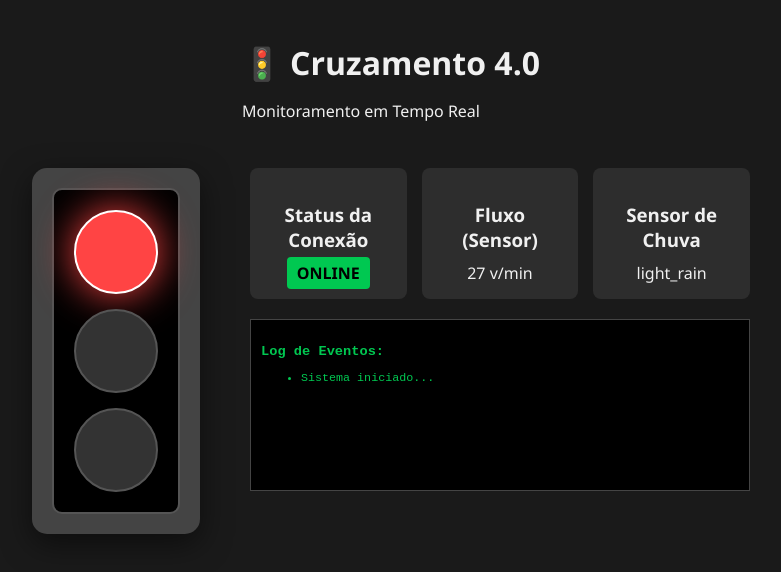
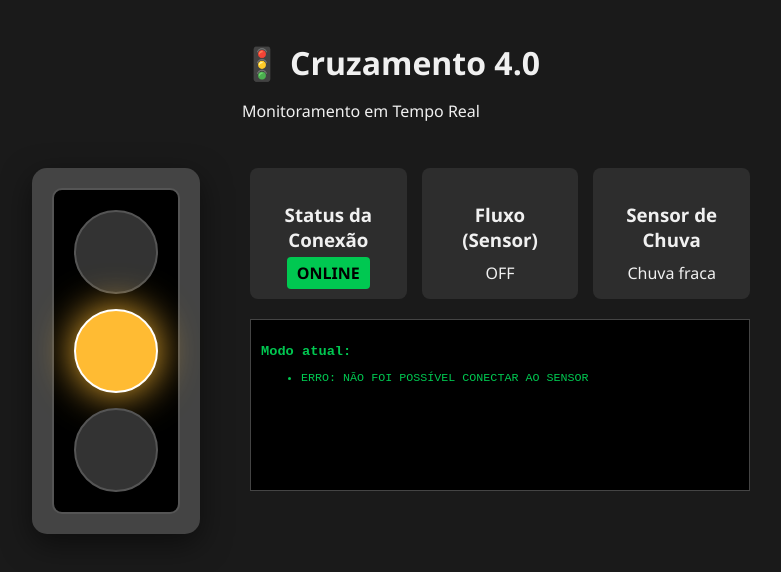
Before and after one commit to jggoncalez/smart-tf, a plain HTML site: page index.html in a window 1280 px wide. Shown: the whole page, without its empty margins (249-1030 px from the left). Drawn offline with Linux system fonts and the light colour scheme.

Commit message:
feat: update traffic light system with new server and sensor control buttons, enhance logging, and improve flow handling

```diff
--- a/index.html
+++ b/index.html
@@ -46,17 +46,15 @@
 
                 <p>Use os botões abaixo para simular situações:</p>
                 <div class="botoes">
-                    <button onclick="simularNormal()">Modo Normal</button>
-                    <button onclick="simularTransito()" class="btn-warn">Trânsito Intenso</button>
-                    <button onclick="simularChuva()" class="btn-info">Chuva Forte</button>
-                    <button onclick="simularFalha()" class="btn-danger">Falha Crítica</button>
+                    <button kill="server" >Desligar servidor</button>
+                    <button kill="sensor">Desligar sensor</button>
                 </div>
             </div> -->
 
             <div class="log-area">
-                <h3>Log de Eventos:</h3>
+                <h3>Modo atual:</h3>
                 <ul id="lista-logs">
-                    <li>Sistema iniciado...</li>
+                    <li log="text">Sistema iniciado...</li>
                 </ul>
             </div>
         </section>
--- a/js/app.js
+++ b/js/app.js
@@ -1,17 +1,27 @@
-// js/app.js
+
 import { localMode } from "./modules/localMode.js";
 import { serverMode } from "./modules/serverMode.js";
 import { securityMode } from "./modules/securityMode.js";
 import { weather } from "./modules/weather.js";
 import { flow } from "./modules/flow.js";
 
-const server = true; // Simulação de conexão
-const sensor = true; // Simulação de sensor
+
+// CONFIG
+// =================
+let server = true; // Simulação de conexão
+let sensor = false; // Simulação de sensor
+// =================
+
 
 // Elementos do DOM
 const greenLight = document.getElementById('luz-verde');
 const yellowLight = document.getElementById('luz-amarela');
 const redLight = document.getElementById('luz-vermelha');
+
+// const killServerButton = document.querySelector('[kill = "server"]');
+// const killSensorButton = document.querySelector('[kill = "sensor"]');
+const log = document.querySelector('[log="text"]');
+
 
 // Função auxiliar para resetar todas as luzes para apagado (cinza)
 function turnOffAll() {
@@ -22,32 +32,57 @@ function turnOffAll() {
     redLight.classList.remove('luz-vermelha-ativa');
 }
 
-// Essa é a função CALLBACK que passaremos para os módulos
 function updateTrafficLightUI(color) {
     turnOffAll(); // Apaga tudo antes de acender o novo
 
     if (color === "green") {
         greenLight.classList.add('luz-verde-ativa');
-        }
-        else if (color === "yellow") {
+    }
+    else if (color === "yellow") {
         yellowLight.classList.add('luz-amarela-ativa');
-        }
-        else if (color === "red") {
+    }
+    else if (color === "red") {
         redLight.classList.add('luz-vermelha-ativa');
     }
-    else if (color === "off") {/*nn tem nada motta */}
+    else if (color === "off") {}
 }
+
+// killServerButton.addEventListener('click', () => {
+//     server = !server;
+//     main();
+// })
+// killSensorButton.addEventListener('click', () => {
+//     sensor = !sensor;
+//     main();
+// })
+
 
 async function main() {
     try {
         const weatherData = await weather();
         const flowData = await flow();
+        let weatherTxt;
+
+        if (weatherData == "clear"){
+            weatherTxt = "Ensolarado"
+        }
+        else if (weatherData == "light_rain"){
+            weatherTxt = "Chuva fraca"
+        }
+        else if (weatherData == "strong_rain"){
+            weatherTxt = "Chuva forte"
+        } else {
+            weatherTxt = "Erro fatal"
+        }
 
         // Atualiza o painel de dados (Opcional, mas visualmente bom)
-        document.getElementById('txt-fluxo').innerText = `${flowData} v/min`;
-        document.getElementById('txt-chuva').innerText = weatherData;
+        if (sensor){
+            document.getElementById('txt-fluxo').innerText = `${flowData} v/min`;
+        } else {
+            document.getElementById('txt-fluxo').innerText = 'OFF';
+        }
 
-        console.log(`Iniciando: Clima=${weatherData}, Fluxo=${flowData}`);
+        document.getElementById('txt-chuva').innerText = weatherTxt;
 
         if (server) {
             document.getElementById('status-conexao').innerText = "ONLINE";
@@ -56,13 +91,16 @@ async function main() {
             if (sensor) {
                 // Passamos flow, weather E a função de atualizar a tela
                 await serverMode(flowData, weatherData, updateTrafficLightUI);
+                log.innerText = "SERVIDOR ONLINE: MODO NORMAL"
             }
             else {
                 await securityMode(updateTrafficLightUI);
+                log.innerText = "ERRO: NÃO FOI POSSÍVEL CONECTAR AO SENSOR"
             }
         } else {
-            document.getElementById('status-conexao').innerText = "OFFLINE (MODO LOCAL)";
+            document.getElementById('status-conexao').innerText = "OFFLINE";
             await localMode(updateTrafficLightUI);
+            log.innerText = "SERVIDOR OFFLINE"
         }
 
     } catch (error) {
--- a/js/modules/flow.js
+++ b/js/modules/flow.js
@@ -1,4 +1,3 @@
 export async function flow() {
-    setTimeout(() => flow(), 10000);
     return Math.floor(Math.random() * 100);
 }
--- a/js/modules/localMode.js
+++ b/js/modules/localMode.js
@@ -1,4 +1,4 @@
-// js/modules/localMode.js
+
 export async function localMode(updateUI) { // 1. Recebe a função de atualizar tela
     const colors = ["green", "yellow", "red"];
     let currentIndex = 0;
--- a/js/modules/serverMode.js
+++ b/js/modules/serverMode.js
@@ -1,4 +1,4 @@
-// js/modules/serverMode.js
+
 export async function serverMode(flow, weather, updateUI) { // Recebe updateUI
     const colors = ["green", "yellow", "red"];
     let greenModifier = 1;
--- a/js/modules/weather.js
+++ b/js/modules/weather.js
@@ -1,6 +1,5 @@
 export async function weather() {
     const weatherArr = ["light_rain", "clear", "strong_rain"]
 
-    setTimeout(() => flow(), 20000);
     return weatherArr[Math.floor(Math.random() * weatherArr.length)];
 }
```
